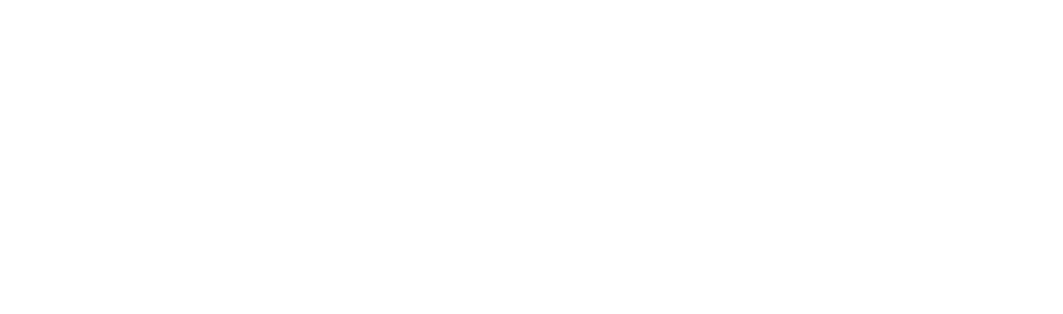
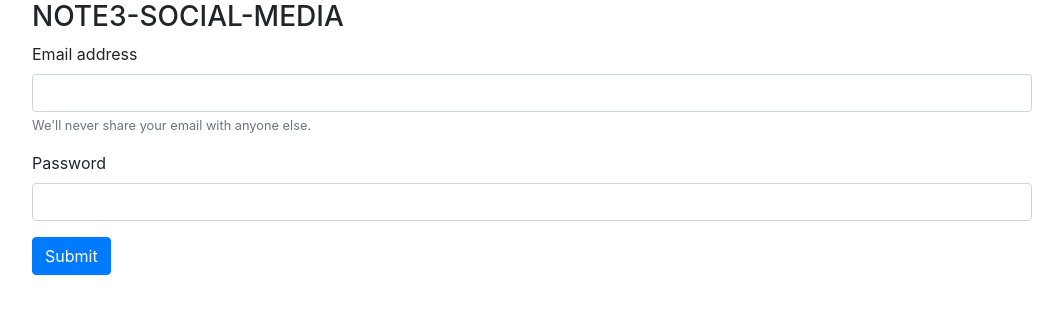
Before and after one commit to TimothyAttah/Note3sixty-Social-Media, a React (Create React App) app in the folder client/: page / in a window 1280 px wide. Before the commit this address had no page. Shown: the top 314 px of the page, without its empty margins (108-1171 px from the left). Built offline with nearby package versions, Linux system fonts and the light colour scheme.

Commit message:
Created login page

```diff
--- a/client/src/App.jsx
+++ b/client/src/App.jsx
@@ -1,6 +1,8 @@
 import { BrowserRouter, Route, Routes } from 'react-router-dom';
 import Register from './pages/register';
 import PageRender from './PageRender';
+import Login from './pages/login';
+import Home from './pages/home';
 
 const App = () => {
   return (
@@ -9,6 +11,7 @@
       <div className='App'>
         <div className='main'>
           <Routes>
+            <Route path='/' element={<Login />} />
             <Route path='/:page' element={<PageRender />} />
             <Route path='/:page/:id' element={<PageRender />} />
           </Routes>
--- /dev/null
+++ b/client/src/pages/home.jsx
@@ -0,0 +1,11 @@
+import React from 'react';
+
+const Home = () => {
+  return (
+    <div>
+      <h1>Home</h1>
+    </div>
+  );
+};
+
+export default Home;
--- a/client/src/pages/login.jsx
+++ b/client/src/pages/login.jsx
@@ -1,9 +1,52 @@
-import React from 'react';
+import React, { useState } from 'react';
 
 const Login = () => {
+  const initialState = { email: '', password: '' };
+  const [userData, setUserData] = useState(initialState);
+  const { email, password } = userData;
+
+  const handleChangeInput = (e) => {
+    const { name, value } = e.target;
+    setUserData({ ...userData, [name]: value });
+  };
+
+  console.log(userData);
+
   return (
-    <div>
-      <h1>Login</h1>
+    <div className='auth_page'>
+      <form>
+        <h3 className='text-uppercase'>Note3-Social-Media</h3>
+        <div className='form-group'>
+          <label htmlFor='exampleInputEmail1'>Email address</label>
+          <input
+            type='email'
+            className='form-control'
+            id='exampleInputEmail1'
+            aria-describedby='emailHelp'
+            onChange={handleChangeInput}
+            value={email}
+            name='email'
+          />
+          <small id='emailHelp' className='form-text text-muted'>
+            We'll never share your email with anyone else.
+          </small>
+        </div>
+        <div className='form-group'>
+          <label htmlFor='exampleInputPassword1'>Password</label>
+          <input
+            type='password'
+            className='form-control'
+            id='exampleInputPassword1'
+            onChange={handleChangeInput}
+            value={password}
+            name='password'
+          />
+        </div>
+
+        <button type='submit' className='btn btn-primary'>
+          Submit
+        </button>
+      </form>
     </div>
   );
 };
```
